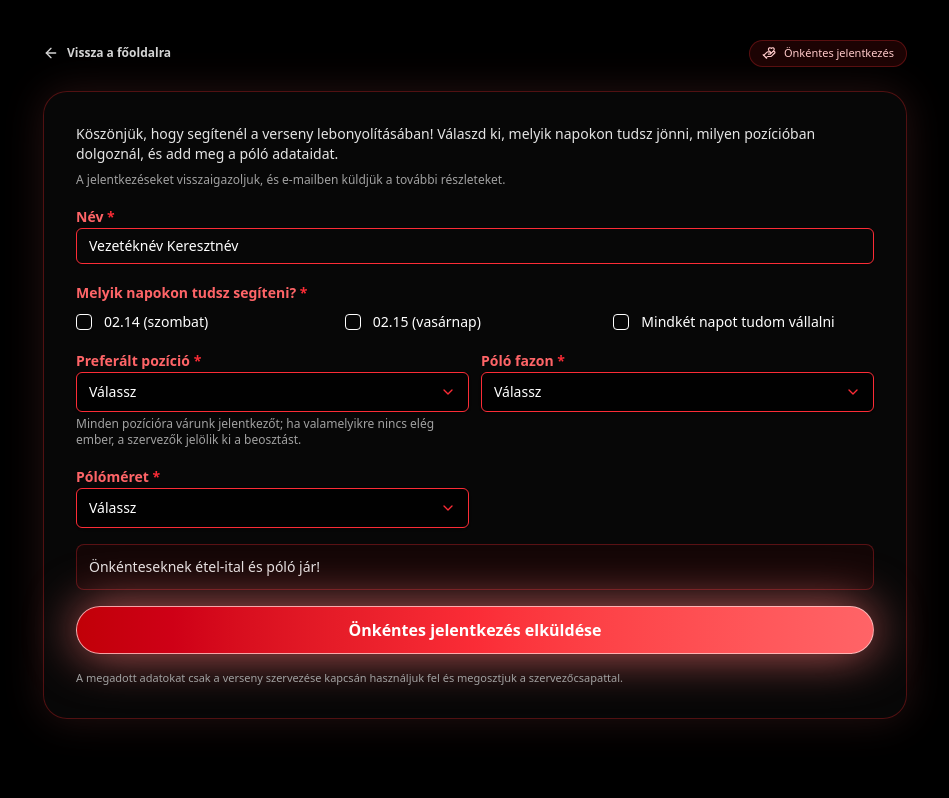
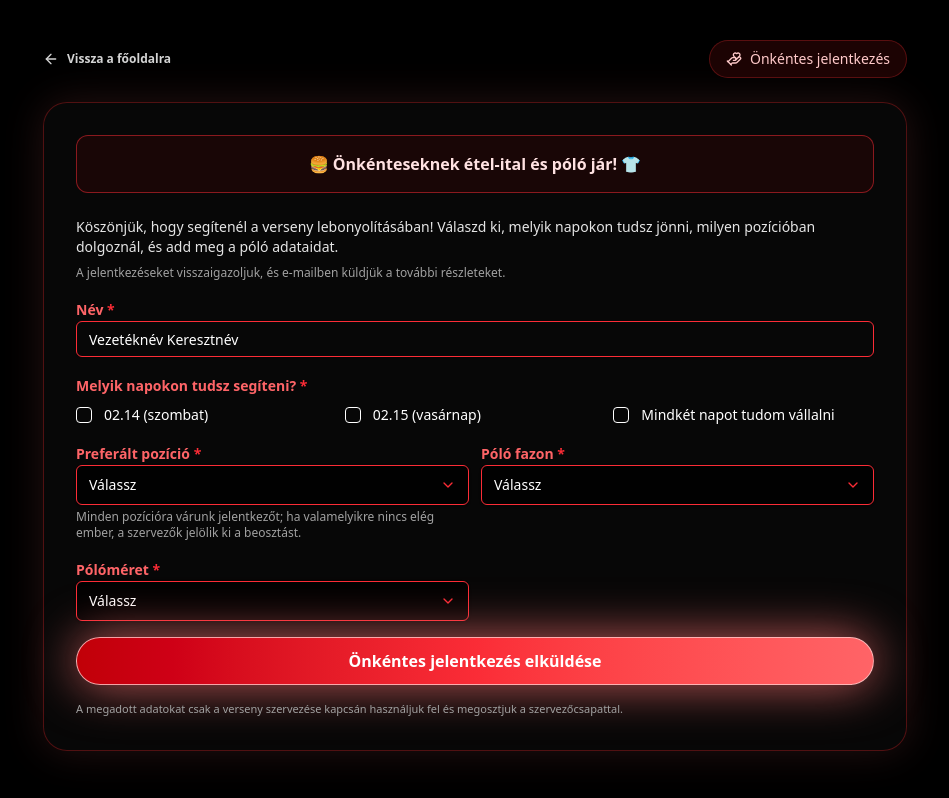
Before and after one commit to powerfloweu/sbdnext-event, a Next.js app: page /volunteers in a window 1280 px wide. Shown: the whole page, without its empty margins (165-1114 px from the left). Built offline with nearby package versions, Linux system fonts and the light colour scheme.

Commit message:
style(volunteers): perks notice fentebb + nagyobb capsule

```diff
--- a/app/volunteers/page.tsx
+++ b/app/volunteers/page.tsx
@@ -16,13 +16,19 @@ export default function VolunteersPage() {
           >
             <ArrowLeft className="h-4 w-4" /> Vissza a főoldalra
           </Link>
-          <div className="flex items-center gap-2 rounded-full border border-red-900/60 bg-red-950/40 px-3 py-1 text-[11px] text-red-200">
-            <HandHeart className="h-3.5 w-3.5" />
+          <div className="flex items-center gap-2 rounded-full border border-red-900/60 bg-red-950/40 px-4 py-2 text-sm text-red-200">
+            <HandHeart className="h-4 w-4" />
             Önkéntes jelentkezés
           </div>
         </div>
 
         <div className="rounded-3xl border border-red-900/60 bg-neutral-950/70 p-6 shadow-[0_0_40px_rgba(248,113,113,0.15)] sm:p-8">
+          <div className="mb-6 rounded-xl border border-red-500/50 bg-red-950/30 p-4 text-center">
+            <p className="text-base font-semibold text-red-100">
+              🍔 Önkénteseknek étel-ital és póló jár! 👕
+            </p>
+          </div>
+
           <div className="space-y-2 pb-4">
             <p className="text-sm text-neutral-200">
               Köszönjük, hogy segítenél a verseny lebonyolításában! Válaszd ki, melyik napokon tudsz jönni, milyen pozícióban dolgoznál, és add meg a póló adataidat.
--- a/components/volunteer-form.tsx
+++ b/components/volunteer-form.tsx
@@ -287,10 +287,6 @@ export function VolunteerForm() {
         </div>
       </div>
 
-      <div className="rounded-lg border border-red-500/30 bg-red-950/20 p-3 text-sm text-neutral-200">
-        Önkénteseknek étel-ital és póló jár!
-      </div>
-
       <Button
         type="submit"
         disabled={state.submitting}
```
